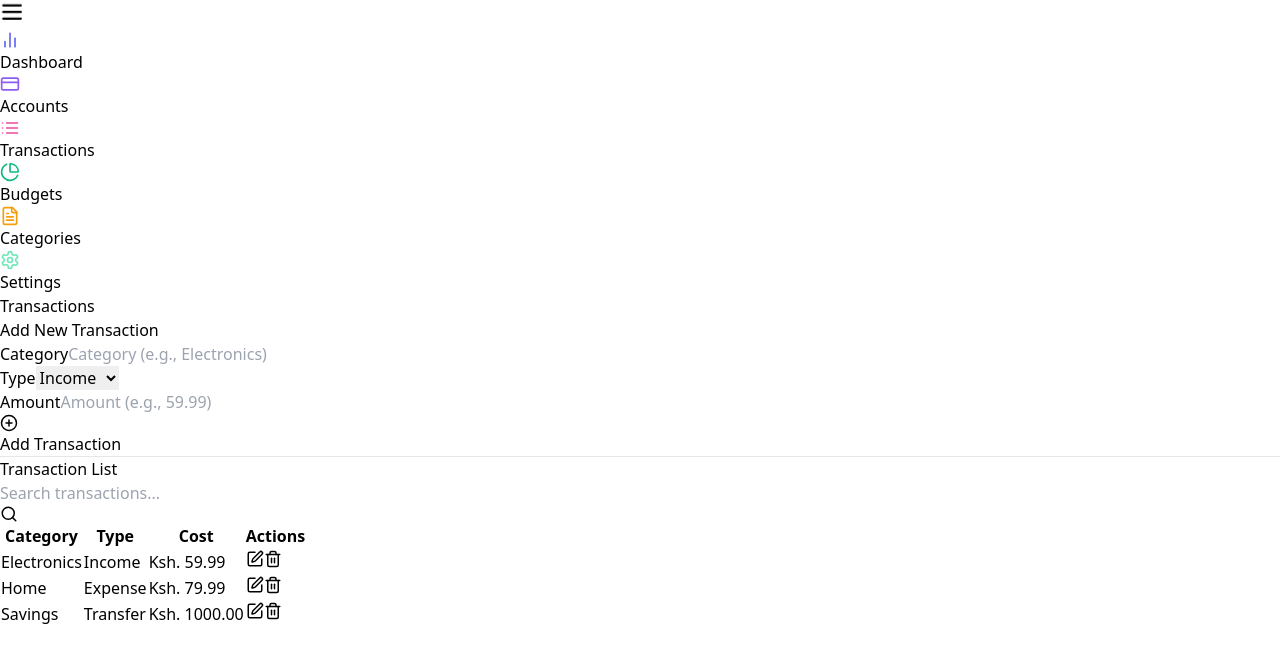
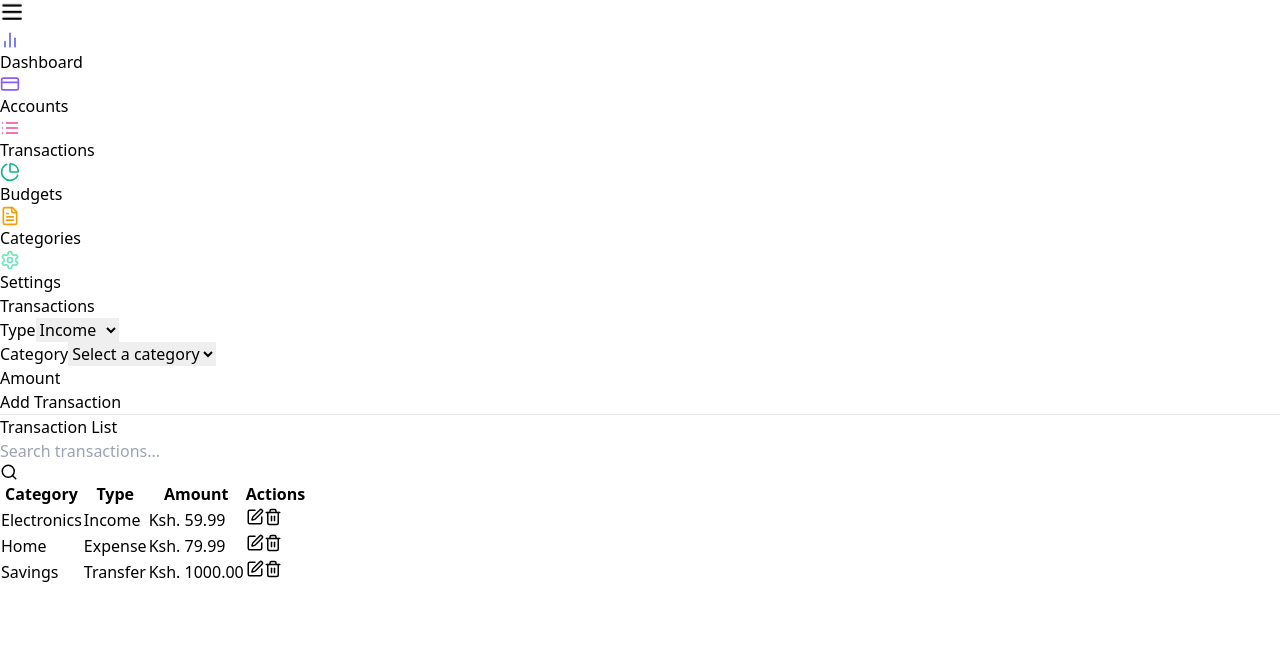
Before and after one commit to MalcolmX2145/expense-tracker-app, a React (Vite) app in the folder frontend/: page /transactions in a window 1280 px wide. Shown: the top 662 px of the page. Built offline with nearby package versions, Linux system fonts and the light colour scheme.

Commit message:
Done with Tranasctions

```diff
--- a/frontend/src/components/budgets/BugdetInputCard.jsx
+++ b/frontend/src/components/budgets/BugdetInputCard.jsx
@@ -1,7 +1,7 @@
+import { useState } from "react";
 import { motion } from "framer-motion";
-import { useState } from "react";
 
-const BudgetInputCard = ({ onSave }) => {
+const BudgetInputCard = ({ onSave, categories }) => {
   const [category, setCategory] = useState("");
   const [limit, setLimit] = useState("");
   const [spent, setSpent] = useState("");
@@ -29,21 +29,24 @@ const BudgetInputCard = ({ onSave }) => {
       animate={{ opacity: 1, y: 0 }}
       transition={{ delay: 0.2 }}
     >
-      <h2 className="text-lg font-semibold text-gray-100 mb-4">
-        Add Budget
-      </h2>
+      <h2 className="text-lg font-semibold text-gray-100 mb-4">Add Budget</h2>
       <div className="grid grid-cols-1 md:grid-cols-2 gap-4">
         <div>
           <label className="block text-sm font-medium text-gray-300 mb-1">
             Category
           </label>
-          <input
-            type="text"
+          <select
             value={category}
             onChange={(e) => setCategory(e.target.value)}
-            placeholder="Enter category"
             className="w-full bg-gray-700 text-gray-100 placeholder-gray-400 rounded-lg py-2 px-4 focus:outline-none focus:ring-2 focus:ring-blue-500"
-          />
+          >
+            <option value="">Select a category</option>
+            {categories.map((cat, index) => (
+              <option key={index} value={cat}>
+                {cat}
+              </option>
+            ))}
+          </select>
         </div>
         <div>
           <label className="block text-sm font-medium text-gray-300 mb-1">
--- a/frontend/src/components/transactions/AddTransaction.jsx
+++ b/frontend/src/components/transactions/AddTransaction.jsx
@@ -1,89 +1,142 @@
 import { useState } from "react";
-import { motion } from "framer-motion";
-import { PlusCircle } from "lucide-react";
-import { toast } from "react-toastify";
-import "react-toastify/dist/ReactToastify.css";
 
 const AddTransaction = ({ onAddTransaction }) => {
-    const [category, setCategory] = useState("");
-    const [type, setType] = useState("Income");
-    const [price, setPrice] = useState("");
+    const incomeCategories = ["Gifts", "Salary", "Other Income"];
+    const expenseCategories = ["Rent", "Entertainment", "Utilities"];
+
+    const [formData, setFormData] = useState({
+        category: "",
+        type: "Income",
+        amount: "",
+    });
+
+    const handleInputChange = (e) => {
+        const { name, value } = e.target;
+        setFormData({ ...formData, [name]: value });
+
+        // Reset category when type changes
+        if (name === "type") {
+            setFormData({ ...formData, type: value, category: "" });
+        }
+    };
 
     const handleSubmit = (e) => {
         e.preventDefault();
 
-        if (!category || !price || isNaN(price)) {
-            toast.error("Please provide valid category and price!");
+        // Validate the form data
+        if (!formData.category || !formData.amount || isNaN(formData.amount)) {
+            alert("Please fill out all fields with valid data.");
             return;
         }
 
-        const newTransaction = {
-            id: Date.now(),
-            category,
-            type,
-            price: parseFloat(price),
+        // Call the parent's function
+        onAddTransaction({
+            category: formData.category,
+            type: formData.type,
+            amount: parseFloat(formData.amount),
+        });
+
+        // Clear the form
+        setFormData({ category: "", type: "Income", amount: "" });
     };
 
-        onAddTransaction(newTransaction);
-        toast.success("Transaction added successfully!");
+    const renderCategoryField = () => {
+        if (formData.type === "Income") {
+            return (
+                <select
+                    id="category"
+                    name="category"
+                    value={formData.category}
+                    onChange={handleInputChange}
+                    className="mt-1 block w-full px-3 py-2 bg-gray-800 text-gray-300 border border-gray-700 rounded-md"
+                >
+                    <option value="">Select a category</option>
+                    {incomeCategories.map((category, index) => (
+                        <option key={index} value={category}>
+                            {category}
+                        </option>
+                    ))}
+                </select>
+            );
+        } else if (formData.type === "Expense") {
+            return (
+                <select
+                    id="category"
+                    name="category"
+                    value={formData.category}
+                    onChange={handleInputChange}
+                    className="mt-1 block w-full px-3 py-2 bg-gray-800 text-gray-300 border border-gray-700 rounded-md"
+                >
+                    <option value="">Select a category</option>
+                    {expenseCategories.map((category, index) => (
+                        <option key={index} value={category}>
+                            {category}
+                        </option>
+                    ))}
+                </select>
+            );
+        }
 
-        setCategory("");
-        setType("Income");
-        setPrice("");
+        // Default input for other types
+        return (
+            <input
+                type="text"
+                id="category"
+                name="category"
+                value={formData.category}
+                onChange={handleInputChange}
+                className="mt-1 block w-full px-3 py-2 bg-gray-800 text-gray-300 border border-gray-700 rounded-md"
+            />
+        );
     };
 
     return (
-        <motion.div
-            className="bg-gray-800 bg-opacity-50 backdrop-blur-md shadow-lg rounded-xl p-6 border border-gray-700 mb-6"
-            initial={{ opacity: 0, y: 20 }}
-            animate={{ opacity: 1, y: 0 }}
-            transition={{ delay: 0.2 }}
-        >
-            <h2 className="text-xl font-semibold text-gray-100 mb-4">
-                Add New Transaction
-            </h2>
         <form onSubmit={handleSubmit} className="space-y-4">
             <div>
-                    <label className="block text-gray-400 mb-1">Category</label>
-                    <input
-                        type="text"
-                        placeholder="Category (e.g., Electronics)"
-                        className="bg-gray-700 text-white placeholder-gray-400 rounded-lg w-full px-4 py-2 focus:outline-none focus:ring-2 focus:ring-blue-500"
-                        value={category}
-                        onChange={(e) => setCategory(e.target.value)}
-                    />
-                </div>
-                <div>
-                    <label className="block text-gray-400 mb-1">Type</label>
+                <label htmlFor="type" className="block text-sm font-medium text-gray-300">
+                    Type
+                </label>
                 <select
-                        className="bg-gray-700 text-white rounded-lg w-full px-4 py-2 focus:outline-none focus:ring-2 focus:ring-blue-500"
-                        value={type}
-                        onChange={(e) => setType(e.target.value)}
+                    id="type"
+                    name="type"
+                    value={formData.type}
+                    onChange={handleInputChange}
+                    className="mt-1 block w-full px-3 py-2 bg-gray-800 text-gray-300 border border-gray-700 rounded-md"
                 >
                     <option value="Income">Income</option>
                     <option value="Expense">Expense</option>
                     <option value="Transfer">Transfer</option>
                 </select>
             </div>
+
             <div>
-                    <label className="block text-gray-400 mb-1">Amount</label>
+                <label htmlFor="category" className="block text-sm font-medium text-gray-300">
+                    Category
+                </label>
+                {renderCategoryField()}
+            </div>
+
+            <div>
+                <label htmlFor="amount" className="block text-sm font-medium text-gray-300">
+                    Amount
+                </label>
                 <input
                     type="number"
-                        placeholder="Amount (e.g., 59.99)"
-                        className="bg-gray-700 text-white placeholder-gray-400 rounded-lg w-full px-4 py-2 focus:outline-none focus:ring-2 focus:ring-blue-500"
-                        value={price}
-                        onChange={(e) => setPrice(e.target.value)}
+                    id="amount"
+                    name="amount"
+                    value={formData.amount}
+                    onChange={handleInputChange}
+                    className="mt-1 block w-full px-3 py-2 bg-gray-800 text-gray-300 border border-gray-700 rounded-md"
                 />
             </div>
+
             <button
                 type="submit"
-                    className="flex items-center justify-center bg-blue-500 text-white px-4 py-2 rounded-lg hover:bg-blue-400 focus:outline-none focus:ring-2 focus:ring-blue-500"
+                className="w-full bg-blue-600 text-white py-2 px-4 rounded-md hover:bg-blue-700"
             >
-                    <PlusCircle size={18} className="mr-2" />
                 Add Transaction
             </button>
         </form>
-        </motion.div>
     );
 };
 
--- a/frontend/src/components/transactions/ExpenditureTable.jsx
+++ b/frontend/src/components/transactions/ExpenditureTable.jsx
@@ -6,6 +6,7 @@ const ExpenditureTable = ({ transactions, onDeleteTransaction }) => {
     const [searchTerm, setSearchTerm] = useState("");
     const [filteredProducts, setFilteredProducts] = useState(transactions);
 
+    // Handle search input
     const handleSearch = (e) => {
         const term = e.target.value.toLowerCase();
         setSearchTerm(term);
@@ -17,6 +18,7 @@ const ExpenditureTable = ({ transactions, onDeleteTransaction }) => {
         setFilteredProducts(filtered);
     };
 
+    // Get color for transaction type
     const getTypeColor = (type) => {
         switch (type) {
             case "Income":
@@ -67,7 +69,7 @@ const ExpenditureTable = ({ transactions, onDeleteTransaction }) => {
                                 Type
                             </th>
                             <th className="px-6 py-3 text-left text-xs font-medium text-gray-400 uppercase tracking-wider">
-                                Cost
+                                Amount
                             </th>
                             <th className="px-6 py-3 text-left text-xs font-medium text-gray-400 uppercase tracking-wider">
                                 Actions
@@ -94,7 +96,7 @@ const ExpenditureTable = ({ transactions, onDeleteTransaction }) => {
                                     {product.type}
                                 </td>
                                 <td className="px-6 py-4 whitespace-nowrap text-sm text-gray-300">
-                                    Ksh. {product.price.toFixed(2)}
+                                    Ksh. {product.amount.toFixed(2)}
                                 </td>
                                 <td className="px-6 py-4 whitespace-nowrap text-sm text-gray-300">
                                     <button
--- a/frontend/src/pages/Categories.jsx
+++ b/frontend/src/pages/Categories.jsx
@@ -24,7 +24,7 @@ const Categories = () => {
       <div className="px-6">
         <h1 className="text-xl font-semibold text-gray-100 mb-2">Income Categories</h1>
         <hr className="border-t border-gray-600 mb-6" />
-        <div className="space-y-2"> {/* Adds spacing between items */}
+        <div className="space-y-2">
           {incomeCategories.map((category, index) => (
             <CategoryItem
               key={index}
@@ -40,7 +40,7 @@ const Categories = () => {
       <div className="px-6">
         <h1 className="text-xl font-semibold text-gray-100 mb-2">Expense Categories</h1>
         <hr className="border-t border-gray-600 mb-6" />
-        <div className="space-y-2"> {/* Adds spacing between items */}
+        <div className="space-y-2">
           {expenseCategories.map((category, index) => (
             <CategoryItem
               key={index}
--- a/frontend/src/pages/Transactions.jsx
+++ b/frontend/src/pages/Transactions.jsx
@@ -2,37 +2,48 @@ import { useState } from "react";
 import ExpenditureTable from "../components/transactions/ExpenditureTable";
 import Header from "../components/Header";
 import AddTransaction from "../components/transactions/AddTransaction";
-import { ToastContainer } from "react-toastify";
+import { ToastContainer, toast } from "react-toastify"; // Import toast from react-toastify
+import "react-toastify/dist/ReactToastify.css"; // Import CSS for Toast notifications
 
 const Transactions = () => {
     const [transactions, setTransactions] = useState([
-        { id: 1, category: "Electronics", type: "Income", price: 59.99 },
-        { id: 2, category: "Home", type: "Expense", price: 79.99 },
-        { id: 3, category: "Savings", type: "Transfer", price: 1000.0 },
+        { id: 1, category: "Electronics", type: "Income", amount: 59.99 },
+        { id: 2, category: "Home", type: "Expense", amount: 79.99 },
+        { id: 3, category: "Savings", type: "Transfer", amount: 1000.0 },
     ]);
 
+    // Add a new transaction
     const addTransaction = (newTransaction) => {
-        setTransactions((prevTransactions) => [newTransaction, ...prevTransactions]);
+        setTransactions((prevTransactions) => [
+            { ...newTransaction, id: Date.now() }, // Add a unique ID
+            ...prevTransactions,
+        ]);
+        toast.success("Transaction added successfully!"); // Show success notification
     };
 
+    // Delete a transaction by ID
     const deleteTransaction = (id) => {
         setTransactions((prevTransactions) =>
             prevTransactions.filter((transaction) => transaction.id !== id)
         );
+        toast.error("Transaction deleted."); // Show error notification (or success if you prefer)
     };
 
     return (
         <div className="flex-1 overflow-auto relative z-10">
             <Header title="Transactions" />
             <main className="max-w-7xl mx-auto py-6 px-4 lg:px-8">
+                {/* Add Transaction Form */}
                 <AddTransaction onAddTransaction={addTransaction} />
                 <hr className="border-t border-gray-600 my-6" />
+
+                {/* Expenditure Table */}
                 <ExpenditureTable
                     transactions={transactions}
                     onDeleteTransaction={deleteTransaction}
                 />
             </main>
-            <ToastContainer />
+            <ToastContainer /> {/* This renders the Toast notifications */}
         </div>
     );
 };
```
Also changed, not shown: frontend/src/pages/Budgets.jsx (+8 -3 lines). Lines whose indentation alone changed are shown as unchanged.
